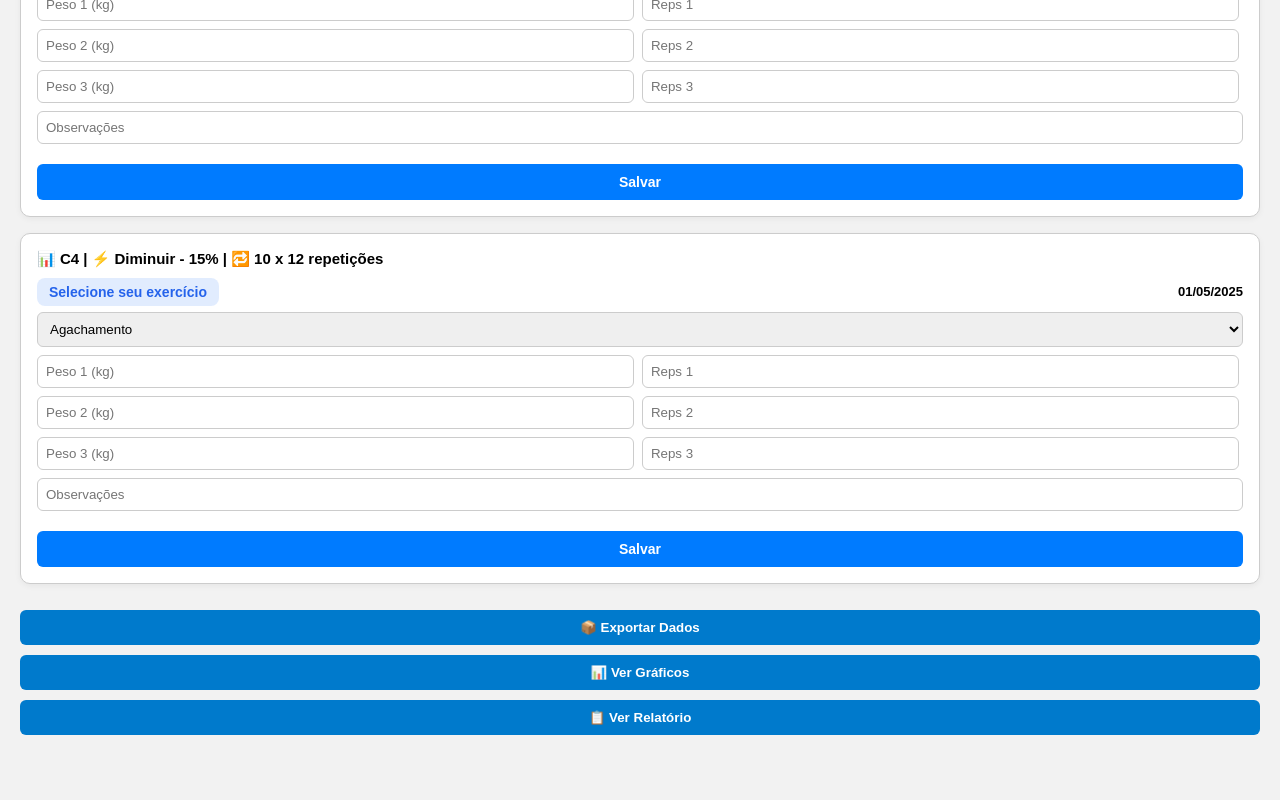
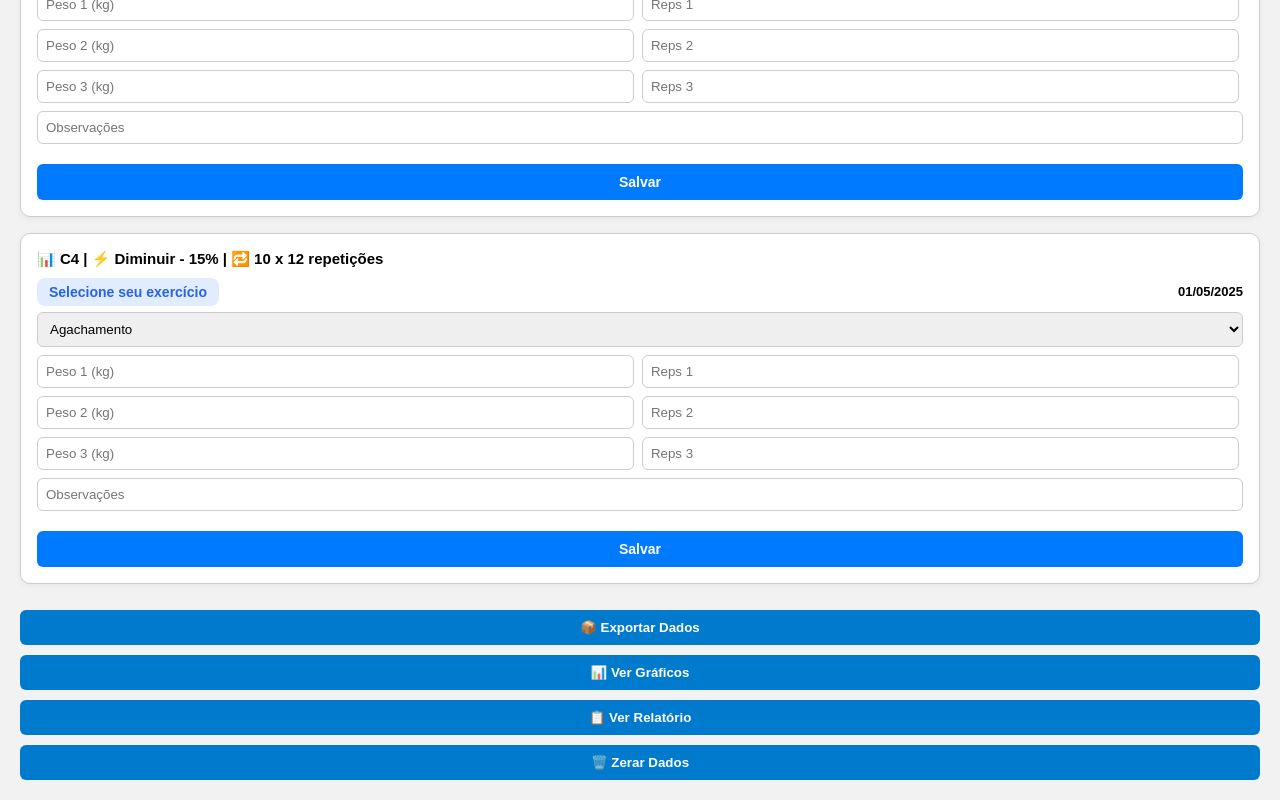
Before and after one commit to FabricioMartinhoEngeroff/GymWave-Strength, a React (Vite) app: page / in a window 1280 px wide. Shown: the part 968-1768 px from the top of the page. Before the commit the page ends 1723 px from the top, so only its background shows below. Built offline with nearby package versions, Linux system fonts and the light colour scheme.

Commit message:
Botão zera os dados.

```diff
--- a/src/App.tsx
+++ b/src/App.tsx
@@ -22,6 +22,18 @@ export default function App() {
     salvarDados(dados);
   }, [dados]);
 
+  // 👉 Função para resetar completamente
+  const resetarDados = () => {
+    localStorage.clear(); // limpa tudo
+    isFirstRender.current = true; // evita auto-save no reset
+    setDados(() =>
+      EXERCICIOS.reduce((acc, exercicio) => {
+        acc[exercicio] = {};
+        return acc;
+      }, {} as DadosTreino)
+    );
+  };
+
   const exportarDados = () => {
     const blob = new Blob([JSON.stringify(dados, null, 2)], {
       type: "application/json",
@@ -40,12 +52,7 @@ export default function App() {
 
   return (
     <div className="p-4 space-y-6">
-
-
-      <ExerciciosSection
-        dados={dados}
-        setDados={setDados}
-      />
+      <ExerciciosSection dados={dados} setDados={setDados} />
 
       <div className="flex flex-col gap-3 mt-6 w-full max-w-md mx-auto">
         <button
@@ -68,6 +75,13 @@ export default function App() {
         >
           📋 Ver Relatório
         </button>
+
+        <button
+          onClick={resetarDados}
+          className="flex items-center justify-center gap-2 w-full bg-red-600 hover:bg-red-700 text-white py-2 px-4 rounded-xl font-semibold shadow-md transition"
+        >
+          🗑️ Zerar Dados
+        </button>
       </div>
     </div>
   );
```
